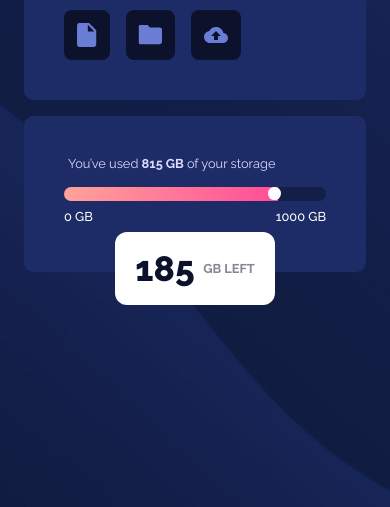
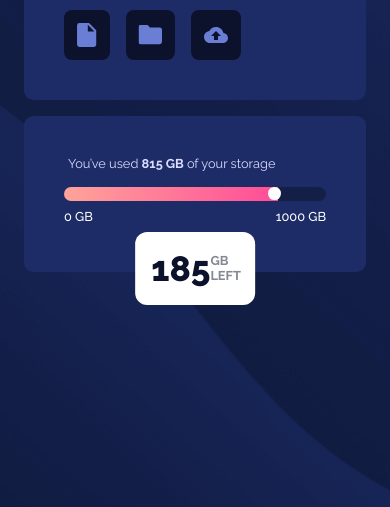
Before and after one commit to sazzadkhan99/fylo-data-storage-component, a plain HTML site: page index.html in a window 390 px wide. Shown: the part 337-844 px from the top of the page. Drawn offline with Linux system fonts and the light colour scheme.

Commit message:
Update style.css

```diff
--- a/style.css
+++ b/style.css
@@ -139,7 +139,7 @@ img.icon{
   margin-bottom: .5rem;
 }
 .white-card{
-  width: clamp(10rem, 35%, 20rem);
+  width: clamp(7rem, 35%, 20rem);
   background-color: var(--white);
   position: absolute;
   display: flex;
```
